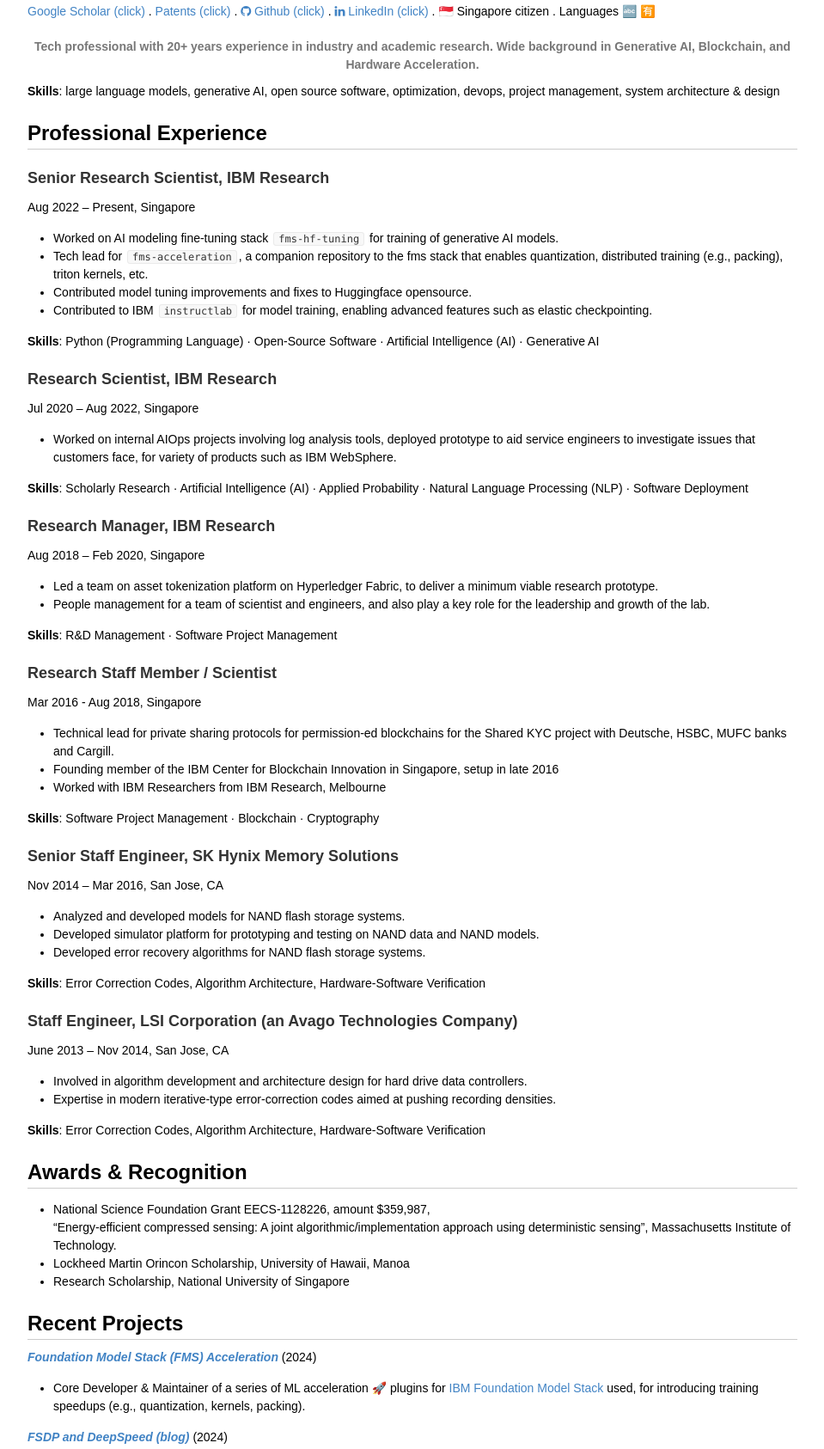
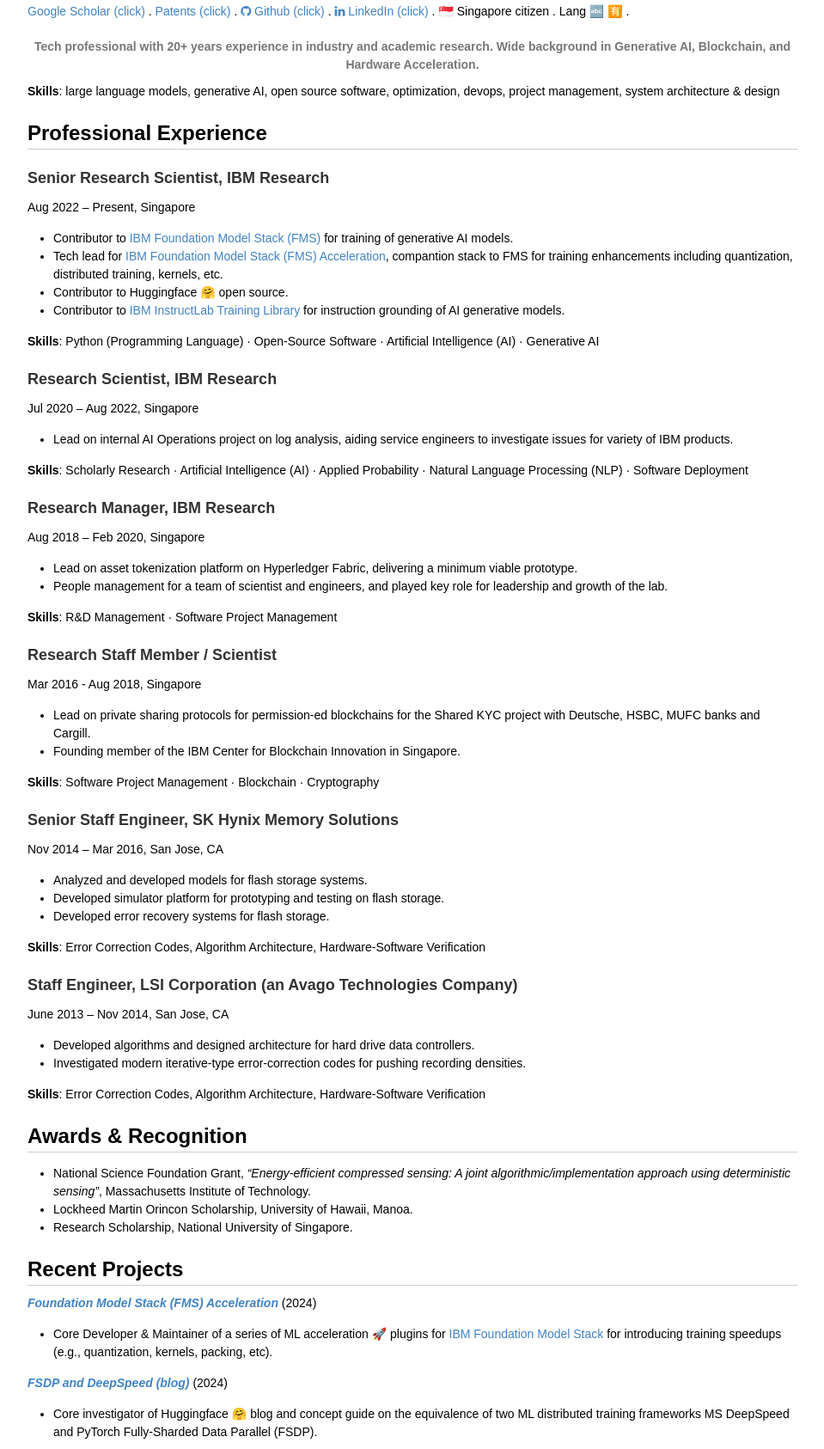
Before and after one commit to fabianlim/fabianlim.github.io, a plain HTML site: page index.html in a window 1280 px wide. Shown: the part 133-1819 px from the top of the page at 86% size, without its empty margins (141-1100 px from the left). Drawn offline with Linux system fonts and the light colour scheme; some icons are missing.

Commit message:
More writing improvements
Signed-off-by: Yu Chin Fabian Lim <flim@sg.ibm.com>

```diff
--- a/index.html
+++ b/index.html
@@ -40,7 +40,7 @@ Google Scholar (click)</a> .
 <a href="https://github.com/fabianlim"><i class="fa fa-github" style="font-size:14px"></i>
 Github (click)</a> .
 <a href="https://www.linkedin.com/in/fabian-lim-4375a859"><i class="fa fa-linkedin" style="font-size:14px"></i>
-LinkedIn (click)</a> . 🇸🇬 Singapore citizen . Languages 🔤 🈶</p>
+LinkedIn (click)</a> . 🇸🇬 Singapore citizen . Lang 🔤 🈶 .</p>
 <h6
 id="tech-professional-with-20-years-experience-in-industry-and-academic-research.-wide-background-in-generative-ai-blockchain-and-hardware-acceleration.">Tech
 professional with 20+ years experience in industry and academic
@@ -59,15 +59,19 @@ architecture &amp; design</p>
 Scientist, IBM Research</h3>
 <p>Aug 2022 – Present, Singapore</p>
 <ul>
-<li>Worked on AI modeling fine-tuning stack <code>fms-hf-tuning</code>
-for training of generative AI models.</li>
-<li>Tech lead for <code>fms-acceleration</code>, a companion repository
-to the fms stack that enables quantization, distributed training (e.g.,
-packing), triton kernels, etc.</li>
-<li>Contributed model tuning improvements and fixes to Huggingface
-opensource.</li>
-<li>Contributed to IBM <code>instructlab</code> for model training,
-enabling advanced features such as elastic checkpointing.</li>
+<li>Contributor to <a
+href="https://github.com/foundation-model-stack/fms-hf-tuning">IBM
+Foundation Model Stack (FMS)</a> for training of generative AI
+models.</li>
+<li>Tech lead for <a
+href="https://github.com/foundation-model-stack/fms-acceleration">IBM
+Foundation Model Stack (FMS) Acceleration</a>, compantion stack to FMS
+for training enhancements including quantization, distributed training,
+kernels, etc.</li>
+<li>Contributor to Huggingface 🤗 open source.</li>
+<li>Contributor to <a href="https://github.com/instructlab/training">IBM
+InstructLab Training Library</a> for instruction grounding of AI
+generative models.</li>
 </ul>
 <p><strong>Skills</strong>: Python (Programming Language) · Open-Source
 Software · Artificial Intelligence (AI) · Generative AI</p>
@@ -75,9 +79,9 @@ Software · Artificial Intelligence (AI) · Generative AI</p>
 Research</h3>
 <p>Jul 2020 – Aug 2022, Singapore</p>
 <ul>
-<li>Worked on internal AIOps projects involving log analysis tools,
-deployed prototype to aid service engineers to investigate issues that
-customers face, for variety of products such as IBM WebSphere.</li>
+<li>Lead on internal AI Operations project on log analysis, aiding
+service engineers to investigate issues for variety of IBM
+products.</li>
 </ul>
 <p><strong>Skills</strong>: Scholarly Research · Artificial Intelligence
 (AI) · Applied Probability · Natural Language Processing (NLP) ·
@@ -96,10 +100,10 @@ Mar 2020 – Jun 2020, Singapore
 Research</h3>
 <p>Aug 2018 – Feb 2020, Singapore</p>
 <ul>
-<li>Led a team on asset tokenization platform on Hyperledger Fabric, to
-deliver a minimum viable research prototype.</li>
-<li>People management for a team of scientist and engineers, and also
-play a key role for the leadership and growth of the lab.</li>
+<li>Lead on asset tokenization platform on Hyperledger Fabric,
+delivering a minimum viable prototype.</li>
+<li>People management for a team of scientist and engineers, and played
+key role for leadership and growth of the lab.</li>
 </ul>
 <p><strong>Skills</strong>: R&amp;D Management · Software Project
 Management</p>
@@ -107,13 +111,14 @@ Management</p>
 Scientist</h3>
 <p>Mar 2016 - Aug 2018, Singapore</p>
 <ul>
-<li>Technical lead for private sharing protocols for permission-ed
-blockchains for the Shared KYC project with Deutsche, HSBC, MUFC banks
-and Cargill.</li>
+<li>Lead on private sharing protocols for permission-ed blockchains for
+the Shared KYC project with Deutsche, HSBC, MUFC banks and Cargill.</li>
 <li>Founding member of the IBM Center for Blockchain Innovation in
-Singapore, setup in late 2016</li>
-<li>Worked with IBM Researchers from IBM Research, Melbourne</li>
+Singapore.</li>
 </ul>
+<!--
+- Worked with IBM Researchers from IBM Research, Melbourne
+-->
 <p><strong>Skills</strong>: Software Project Management · Blockchain ·
 Cryptography</p>
 <h3 id="senior-staff-engineer-sk-hynix-memory-solutions">Senior Staff
@@ -121,11 +126,10 @@ Engineer, SK Hynix Memory Solutions</h3>
 <p>Nov 2014 – Mar 2016, San Jose, CA</p>
 <!-- Architecture & Media Group -->
 <ul>
-<li>Analyzed and developed models for NAND flash storage systems.</li>
-<li>Developed simulator platform for prototyping and testing on NAND
-data and NAND models.</li>
-<li>Developed error recovery algorithms for NAND flash storage
-systems.</li>
+<li>Analyzed and developed models for flash storage systems.</li>
+<li>Developed simulator platform for prototyping and testing on flash
+storage.</li>
+<li>Developed error recovery systems for flash storage.</li>
 </ul>
 <p><strong>Skills</strong>: Error Correction Codes, Algorithm
 Architecture, Hardware-Software Verification</p>
@@ -135,23 +139,21 @@ Engineer, LSI Corporation (an Avago Technologies Company)</h3>
 <p>June 2013 – Nov 2014, San Jose, CA</p>
 <!-- Data Controller Division/Backend Architecture Group -->
 <ul>
-<li>Involved in algorithm development and architecture design for hard
-drive data controllers.</li>
-<li>Expertise in modern iterative-type error-correction codes aimed at
+<li>Developed algorithms and designed architecture for hard drive data
+controllers.</li>
+<li>Investigated modern iterative-type error-correction codes for
 pushing recording densities.</li>
 </ul>
 <p><strong>Skills</strong>: Error Correction Codes, Algorithm
 Architecture, Hardware-Software Verification</p>
 <h2 id="awards-recognition">Awards &amp; Recognition</h2>
 <ul>
-<li>National Science Foundation Grant EECS-1128226, amount
-$359,987,<br />
-“Energy-efficient compressed sensing: A joint algorithmic/implementation
-approach using deterministic sensing”, Massachusetts Institute of
-Technology.</li>
+<li>National Science Foundation Grant, <em>“Energy-efficient compressed
+sensing: A joint algorithmic/implementation approach using deterministic
+sensing”</em>, Massachusetts Institute of Technology.</li>
 <li>Lockheed Martin Orincon Scholarship, University of Hawaii,
-Manoa</li>
-<li>Research Scholarship, National University of Singapore</li>
+Manoa.</li>
+<li>Research Scholarship, National University of Singapore.</li>
 </ul>
 <h2 id="recent-projects">Recent Projects</h2>
 <p><strong><a
@@ -161,16 +163,16 @@ Model Stack (FMS) Acceleration</em></a></strong> (2024)</p>
 <li>Core Developer &amp; Maintainer of a series of ML acceleration 🚀
 plugins for <a
 href="https://github.com/foundation-model-stack/fms-hf-tuning">IBM
-Foundation Model Stack</a> used, for introducing training speedups
-(e.g., quantization, kernels, packing).</li>
+Foundation Model Stack</a> for introducing training speedups (e.g.,
+quantization, kernels, packing, etc).</li>
 </ul>
 <p><strong><a
 href="https://huggingface.co/blog/deepspeed-to-fsdp-and-backn"><em>FSDP
 and DeepSpeed (blog)</em></a></strong> (2024)</p>
 <ul>
-<li>Main investigator and author of Huggingface 🤗 blog and concept
-guide on the equivalence of two ML distributed training frameworks MS
-DeepSpeed and PyTorch Fully-Sharded Data Parallel (FSDP).</li>
+<li>Core investigator of Huggingface 🤗 blog and concept guide on the
+equivalence of two ML distributed training frameworks MS DeepSpeed and
+PyTorch Fully-Sharded Data Parallel (FSDP).</li>
 </ul>
 <p><strong><a
 href="https://github.com/foundation-model-stack/moe-distributed-training"><em>Mixture-of-Experts
@@ -182,7 +184,7 @@ MoE Training (full- or fine-tune).</li>
 <p><strong><a href="https://github.com/IBM/otoc"><em>Optional Transport
 With Order Constraints</em></a></strong> (2022)</p>
 <ul>
-<li>Companion repository for our 2022 ICML Paper <a
+<li>COre Mainatainer of companion repository for our 2022 ICML Paper <a
 href="https://arxiv.org/abs/2110.07275">Order Constraints in Optimal
 Transport</a>.</li>
 </ul>
```
Also changed, not shown: 2 other files.
